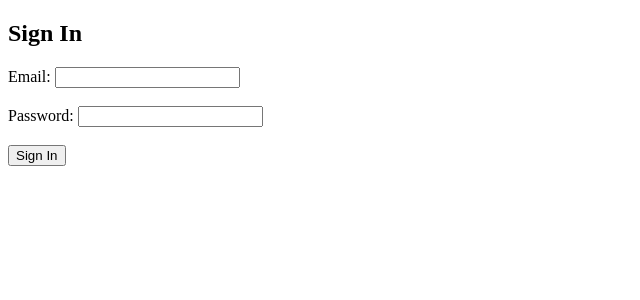
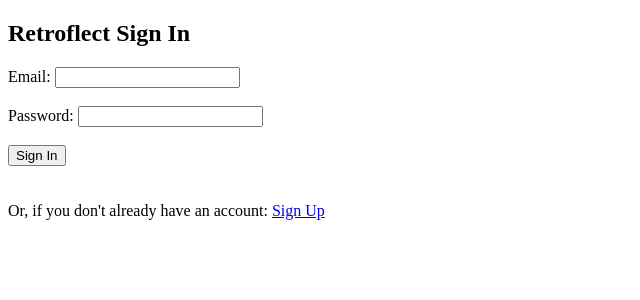
Before and after one commit to retroFlecters/retroflect-client-web, a Next.js app: page /signin in a window 1280 px wide. Shown: the top 300 px of the page, without its empty margins (0-640 px from the left). Built offline with nearby package versions, Linux system fonts and the light colour scheme.

Commit message:
Completed forms

```diff
--- a/components/signinform.js
+++ b/components/signinform.js
@@ -25,6 +25,8 @@
 
   render() {
     return (
+      <div className="formholder">
+        <div>
           <form onSubmit={this.handleSubmit}>
             <label>
               Email:&nbsp;
@@ -50,6 +52,8 @@
             <br />
             <input type="submit" value="Sign In" />
           </form>
+        </div>
+      </div>
     );
   }
 }
--- a/components/signupform.js
+++ b/components/signupform.js
@@ -34,6 +34,7 @@
 
   render() {
     return (
+      <div className="formholder">
         <form onSubmit={this.handleSubmit}>
           <label>
             First Name:&nbsp;
@@ -81,6 +82,7 @@
           <br />
           <input type="submit" value="Sign In" />
         </form>
+      </div>
     );
   }
 }
--- a/pages/signin.js
+++ b/pages/signin.js
@@ -7,9 +7,15 @@
     <Head>
       <title>Sign In</title>
     </Head>
-
-    <h2>Sign In</h2>
+    <div>
+      <h2>Retroflect Sign In</h2>
+    </div>
     <SignInForm />
+    <br />
+    <br />
+    Or, if you don&apos;t already have an account: <a href="/signup">Sign Up</a>
+    <br />
+    <br />
   </div>
 );
 
```
Also changed, not shown: pages/signup.js (+6 -2 lines). Lines whose indentation alone changed are shown as unchanged.
